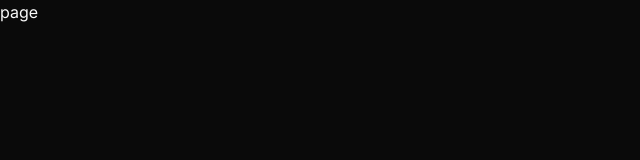
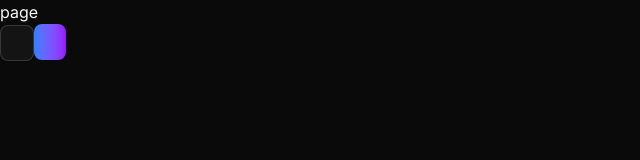
Before and after one commit to amank55/Pixxel, a Next.js app: page / in a window 1280 px wide. Shown: the top 160 px of the page, without its empty margins (0-640 px from the left). Built offline with nearby package versions, Linux system fonts and the light colour scheme.

Commit message:
Enhance button component with variant and size props; update page layout to include buttons

```diff
--- a/app/page.tsx
+++ b/app/page.tsx
@@ -1,8 +1,13 @@
-
+ import { Button } from "@/components/ui/button"
 const page = () => {
   return (
 
-    <div>page</div>
+    <div>page
+      <br/>
+      <Button variant="outline"></Button>
+      <Button variant="primary"></Button>
+    </div>
+
   )
 }
 
--- a/components/ui/button.tsx
+++ b/components/ui/button.tsx
@@ -1,8 +1,8 @@
-import * as React from "react";
-import { Slot } from "@radix-ui/react-slot";
-import { cva } from "class-variance-authority";
+import * as React from "react"
+import { Slot } from "@radix-ui/react-slot"
+import { cva, type VariantProps } from "class-variance-authority"
 
-import { cn } from "@/lib/utils";
+import { cn } from "@/lib/utils"
 
 const buttonVariants = cva(
   "inline-flex items-center justify-center gap-2 whitespace-nowrap rounded-md text-sm font-medium transition-all disabled:pointer-events-none disabled:opacity-50 [&_svg]:pointer-events-none [&_svg:not([class*='size-'])]:size-4 shrink-0 [&_svg]:shrink-0 outline-none focus-visible:border-ring focus-visible:ring-ring/50 focus-visible:ring-[3px] aria-invalid:ring-destructive/20 dark:aria-invalid:ring-destructive/40 aria-invalid:border-destructive",
@@ -41,5 +41,25 @@ const buttonVariants = cva(
   }
 );
 
+function Button({
+  className,
+  variant,
+  size,
+  asChild = false,
+  ...props
+}: React.ComponentProps<"button"> &
+  VariantProps<typeof buttonVariants> & {
+    asChild?: boolean
+  }) {
+  const Comp = asChild ? Slot : "button"
 
-export { buttonVariants };
+  return (
+    <Comp
+      data-slot="button"
+      className={cn(buttonVariants({ variant, size, className }))}
+      {...props}
+    />
+  )
+}
+
+export { Button, buttonVariants }
```
